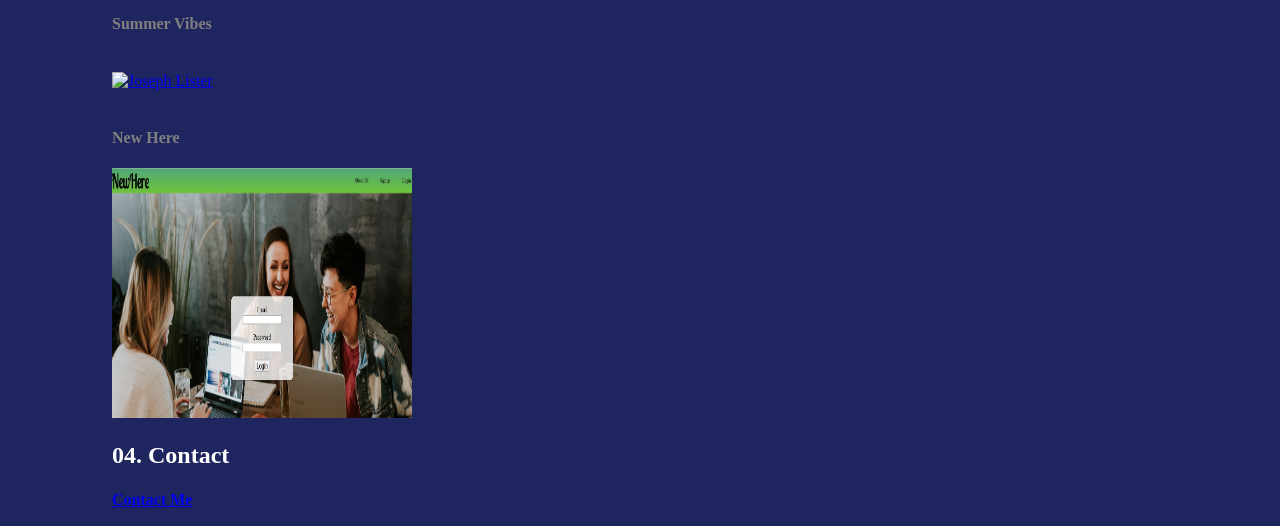
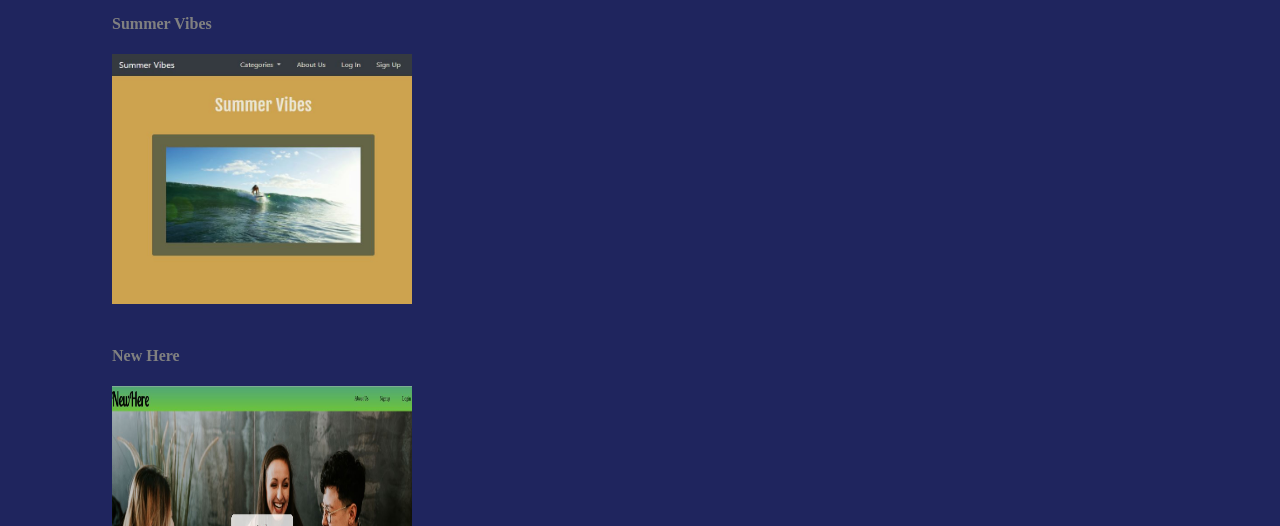
Before and after one commit to jsph01/joseph-portfolio, a plain HTML site: page index.html in a window 1280 px wide. Shown: the part 984-1510 px from the top of the page. Drawn offline with Linux system fonts and the light colour scheme.

Commit message:
Update index.html

```diff
--- a/index.html
+++ b/index.html
@@ -147,12 +147,8 @@ ol {
         <h4>
           <right-center> Summer Vibes
         </h4>
-	</br>
-	<a href="summervibes.herokuapp.com"><img src=".SV.JPG"
-
-	alt="Joseph Lister" height="250px"
-
-	width="300px" /></a> <br></br>
+	</br<a href="summervibes.herokuapp.com"><img src="./SV.JPG" alt="Joseph Lister" height="250px"
+          width="300px" /></a> <br></br>
 
         <h4>
           <right-center>New Here
```
